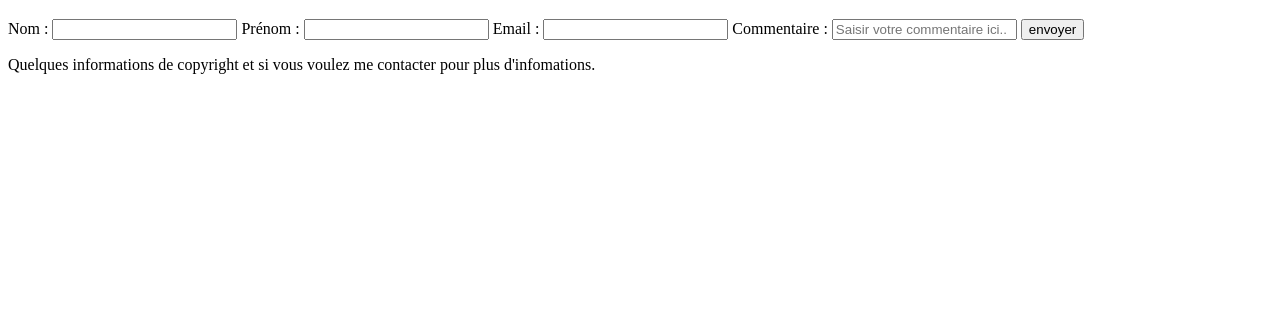
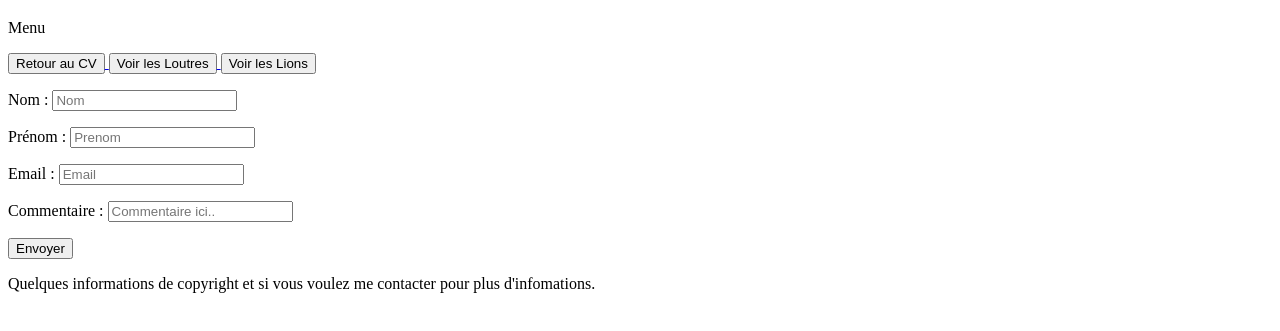
Before and after one commit to ElNaj/M2i-ExerciceHtml, a plain HTML site: page pages/contact.html in a window 1280 px wide. Shown: the part 61-392 px from the top of the page. Drawn offline with Linux system fonts and the light colour scheme.

Commit message:
Formulaire de contact OK - Et modification car petit bug sur les derniers merge

```diff
--- a/pages/contact.html
+++ b/pages/contact.html
@@ -1,34 +1,49 @@
 <!DOCTYPE html>
 <html lang="en">
+
 <head>
     <meta charset="UTF-8">
     <meta http-equiv="X-UA-Compatible" content="IE=edge">
     <meta name="viewport" content="width=device-width, initial-scale=1.0">
     <title>Me contacter</title>
 </head>
+
 <body>
     <header>
         <h1>Formulaire de Contact</h1>
     </header>
+    <nav>
+        <p>Menu</p>
+        <a href="../index.html">
+            <button>Retour au CV</button>
+        </a>
+        <a href="loutre.html">
+            <button>Voir les Loutres</button>
+        </a>
+        <a href="lion.html">
+            <button>Voir les Lions</button>
+        </a>
+    </nav>
 
     <div id="form_contact">
+        <!-- balise p pour éviter les br en attendant de mettre du css -->
+        <p></p>
         <form>
-            <label for="nom">Nom :
-                 <input type="text" name="nom" id="nom" >
+            <label for="nom"> Nom :
+                <input type="text" name="nom" id="nom" placeholder="Nom">
             </label>
-
-            <label for="prenom">Prénom :</label>
-            <input type="text" name="prenom" id="prenom">
-
-            <label for="email">Email :</label>
-            <input type="email" name="mail" id="email" >
-
-            <span >Commentaire :</span>
-            <input type="textarea" placeholder="Saisir votre commentaire ici..">
-
-            <input type="submit" value="envoyer">
-         </form>
-
+            <p></p>
+            <label for="prenom"> Prénom :</label>
+            <input type="text" name="prenom" id="prenom" placeholder="Prenom">
+            <p></p>
+            <label for="email"> Email :</label>
+            <input type="email" name="mail" id="email" placeholder="Email">
+            <p></p>
+            <span> Commentaire :</span>
+            <input type="textarea" placeholder="Commentaire ici..">
+            <p></p>
+            <input type="submit" value="Envoyer">
+        </form>
 
     </div>
 
@@ -37,4 +52,5 @@
     </footer>
 
 </body>
+
 </html>
```
Also changed, not shown: index.html (+10 -6 lines), pages/lion.html (+1 -1 lines).
